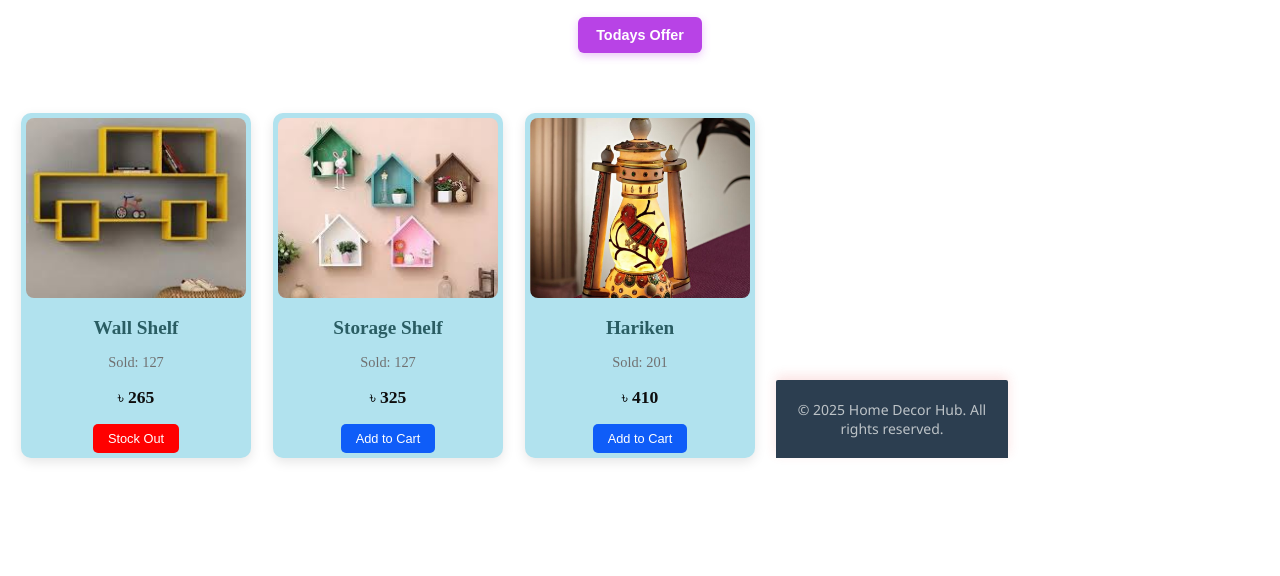
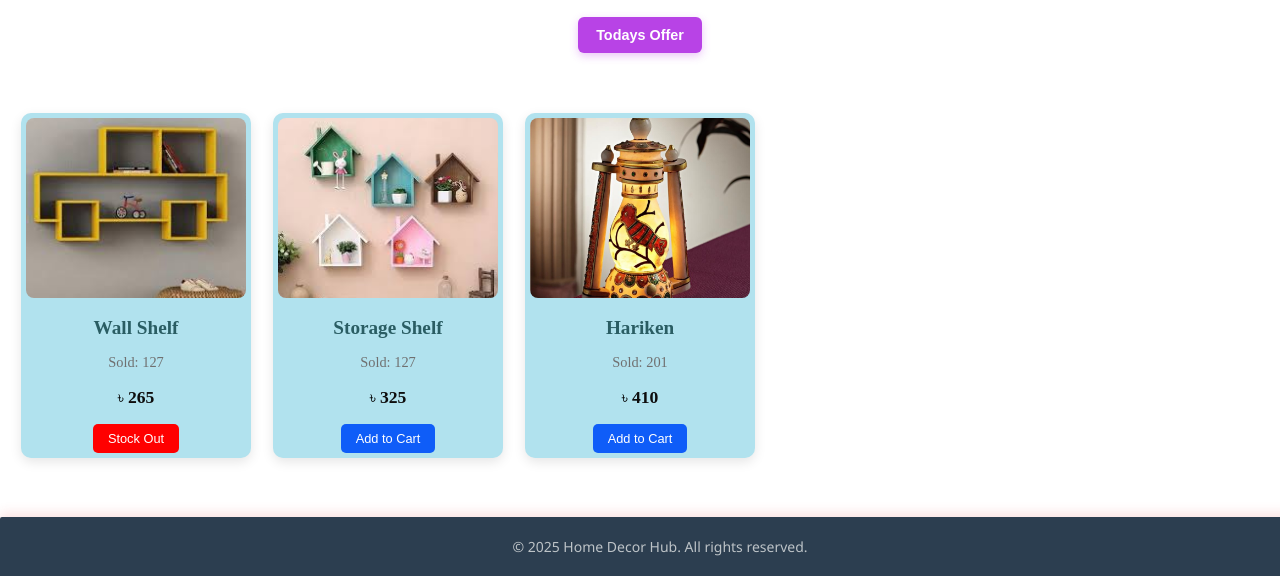
Before and after one commit to Shishir707/E-Commerce, a plain HTML site: page Index.html in a window 1280 px wide. Shown: the part 224-800 px from the top of the page. Drawn offline with Linux system fonts and the light colour scheme; some packages are replaced by stand-ins of ours; a script that the page names is missing.

Commit message:
fixed footer

```diff
--- a/style.css
+++ b/style.css
@@ -286,16 +286,21 @@ main {
     }
 }
 
+/* Footer */
 footer {
   background: #2c3e50; /* deep slate color */
   color: #ecf0f1;
-  padding: 20px 20px;
+  padding: 20px;
   text-align: center;
+  font-family: "Segoe UI", Arial, sans-serif;
+  width: 100%;               /* full width */
+  position: fixed;            /* stick to bottom */
+  bottom: 0;                  /* at bottom of viewport */
+  left: 0;                    /* start from left */
+  box-shadow: 0 -4px 12px rgba(226, 62, 62, 0.15);
   border-top-left-radius: 2px;
   border-top-right-radius: 2px;
-  box-shadow: 0 -4px 12px rgba(226, 62, 62, 0.15);
-  font-family: "Segoe UI", Arial, sans-serif;
-  margin-top: auto;
+  z-index: 1000;              /* on top of other elements */
 }
 
 /* Footer Text */
@@ -304,6 +309,7 @@ footer p {
   font-size: 14px;
   color: #bdc3c7;
 }
+
 
 /* Cart Items */
 #cart-items {
```
